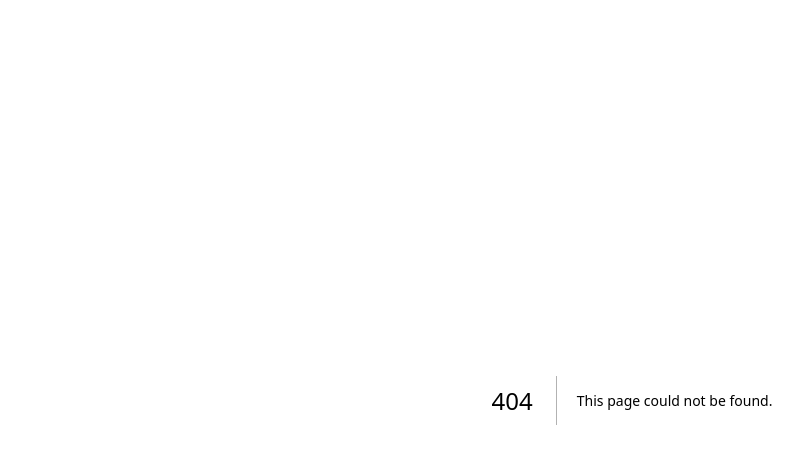
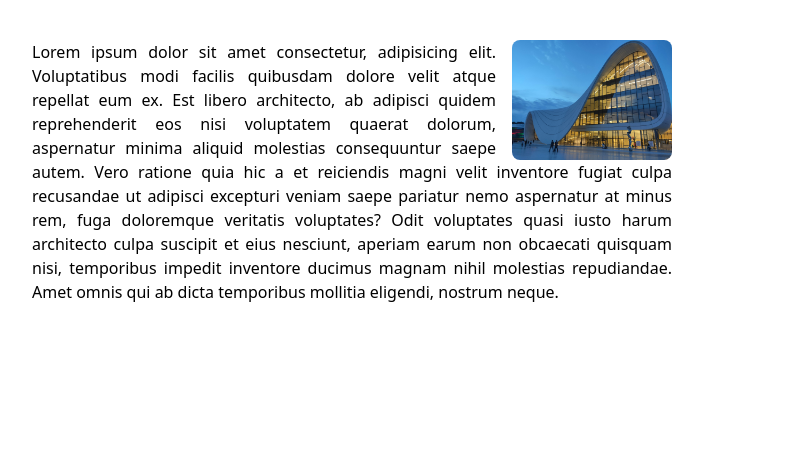
Before and after one commit to Omi1804/TailwindPlayground, a Next.js app: page /elements/float in a window 1280 px wide. Before the commit this address had no page. Shown: the top 464 px of the page, without its empty margins (8-811 px from the left). Built offline with nearby package versions, Linux system fonts and the light colour scheme.

Commit message:
adding overflows

```diff
--- /dev/null
+++ b/src/pages/elements/float.tsx
@@ -0,0 +1,27 @@
+import React from "react";
+
+const float = () => {
+  return (
+    <div className="w-[50vw] m-10">
+      <img
+        src="/img1.jpg"
+        className="float-left w-[10rem] rounded-lg ml-4 md:float-right"
+      ></img>
+      <p className=" text-justify">
+        Lorem ipsum dolor sit amet consectetur, adipisicing elit. Voluptatibus
+        modi facilis quibusdam dolore velit atque repellat eum ex. Est libero
+        architecto, ab adipisci quidem reprehenderit eos nisi voluptatem quaerat
+        dolorum, aspernatur minima aliquid molestias consequuntur saepe autem.
+        Vero ratione quia hic a et reiciendis magni velit inventore fugiat culpa
+        recusandae ut adipisci excepturi veniam saepe pariatur nemo aspernatur
+        at minus rem, fuga doloremque veritatis voluptates? Odit voluptates
+        quasi iusto harum architecto culpa suscipit et eius nesciunt, aperiam
+        earum non obcaecati quisquam nisi, temporibus impedit inventore ducimus
+        magnam nihil molestias repudiandae. Amet omnis qui ab dicta temporibus
+        mollitia eligendi, nostrum neque.
+      </p>
+    </div>
+  );
+};
+
+export default float;
--- /dev/null
+++ b/src/pages/elements/overflow.tsx
@@ -0,0 +1,19 @@
+import React from "react";
+
+const overflow = () => {
+  return (
+    <div className="w-[23rem]  bg-[#1e293be3] mx-auto h-[5rem] hover:overflow-hidden transition-all rounded-3xl flex m-10 items-center border-[2px] border-gray-300">
+      <img
+        src="/img1.jpg"
+        className="w-[6rem] relative right-2 h-[6rem] rounded-full object-cover object-left "
+        alt="Img1"
+      />
+      <div className=" px-3 py-2 text-white">
+        <strong>Om Nigam</strong>
+        <p className=" text-[.7rem]">Full Stack Developer</p>
+      </div>
+    </div>
+  );
+};
+
+export default overflow;
```
